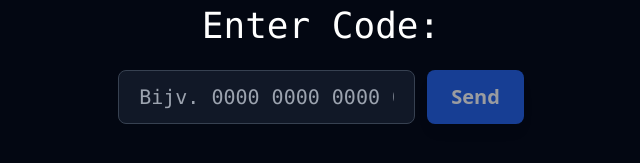
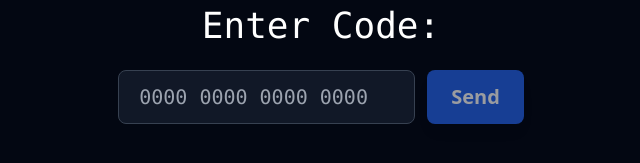
Before and after one commit to OmleNessumsa/codechecker, a Next.js app: page / in a window 1280 px wide. Shown: the part 335-498 px from the top of the page, without its empty margins (319-959 px from the left). Built offline with nearby package versions, Linux system fonts and the light colour scheme.

Commit message:
Update index.js

```diff
--- a/pages/index.js
+++ b/pages/index.js
@@ -52,7 +52,7 @@ export default function CodeChecker() {
           value={code}
           onChange={(e) => setCode(e.target.value)}
           className="text-xl px-5 py-3 rounded-lg bg-gray-900 text-white border border-gray-700 focus:outline-none focus:ring-2 focus:ring-blue-500 font-mono"
-          placeholder="Bijv. 0000 0000 0000 0000"
+          placeholder="0000 0000 0000 0000"
         />
         <button
           onClick={checkCode}
```
